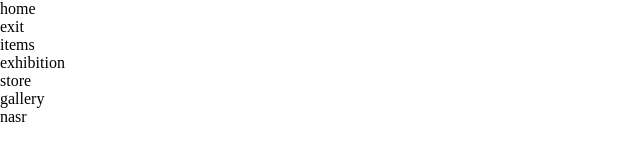
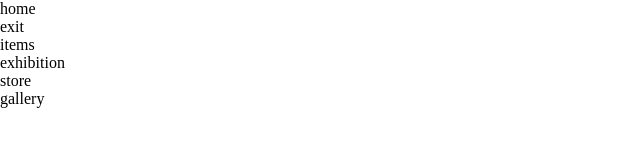
Before and after one commit to muhammadreza79/folder-1, a plain HTML site: page index.html in a window 1280 px wide. Shown: the full height of the page, 0-640 px from the left. Drawn offline with Linux system fonts and the light colour scheme.

Commit message:
a list removed

```diff
--- a/index.html
+++ b/index.html
@@ -15,7 +15,6 @@
             <li class="list-items">exhibition</li>
             <li class="list-items">store</li>
             <li class="list-items">gallery</li>
-            <li class="list-items">nasr</li>
         </ul>
 
 
```
